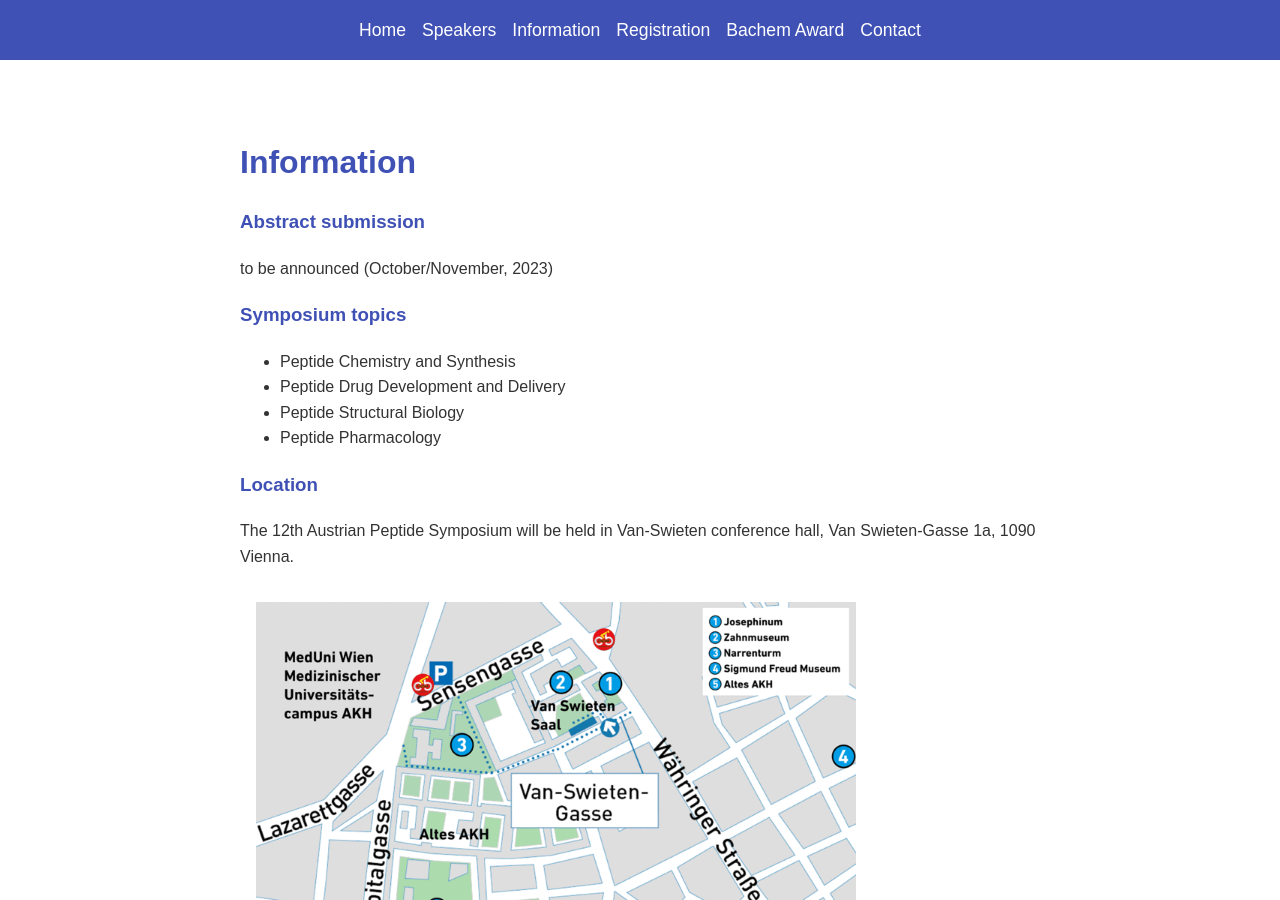
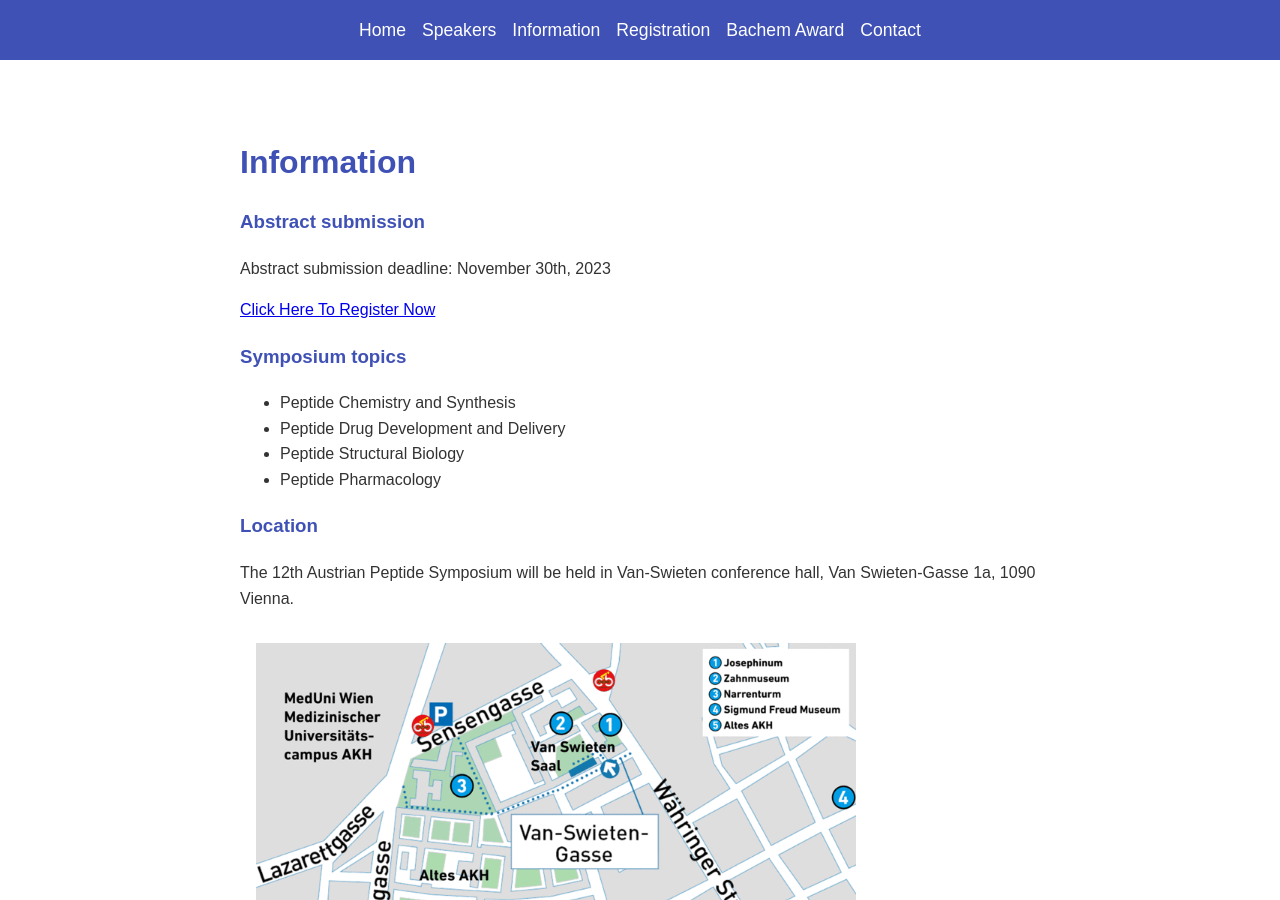
Before and after one commit to austrianpeptide/v2, a Jekyll site: the page built from index.markdown, in a window 1280 px wide and 900 px high, scrolled down 1309 px. Built offline with Jekyll 4.4.1, drawn with Linux system fonts in a browser that asks for light colours.

Commit message:
Update content.yml

```diff
--- a/_data/content.yml
+++ b/_data/content.yml
@@ -45,7 +45,10 @@ page:
 
     ### Abstract submission
 
-    to be announced (October/November, 2023)
+    Abstract submission deadline: November 30th, 2023
+
+
+    [Click Here To Register Now](https://myconference.dev/atps2023register.html)
 
 
     ### Symposium topics
```
